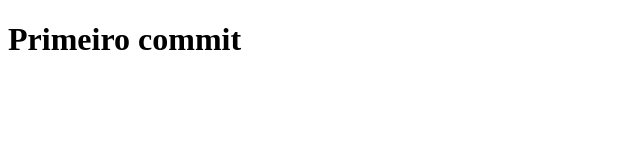
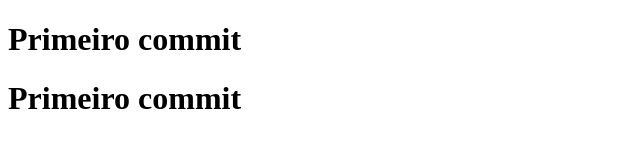
Before and after one commit to fmotac/testegitta, a plain HTML site: page index.html in a window 1280 px wide. Shown: the whole page, without its empty margins (0-640 px from the left). Drawn offline with Linux system fonts and the light colour scheme.

Commit message:
segundo commit

```diff
--- a/index.html
+++ b/index.html
@@ -9,5 +9,8 @@
 
     <h1>Primeiro commit</h1>
 
+    <h1>Primeiro commit</h1>
+
+
 </body>
 </html>
```
